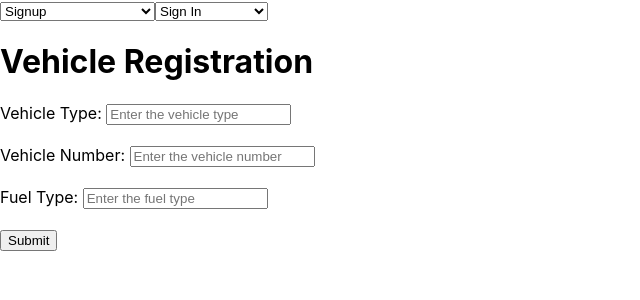
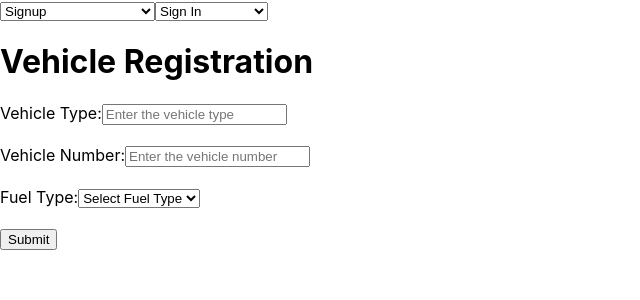
Before and after one commit to Kirisi15/Fuel_Station, a React (Create React App) app in the folder fuel_station_frontend/: page /vehicleReg in a window 1280 px wide. Shown: the top 300 px of the page, without its empty margins (0-640 px from the left). Built offline with nearby package versions, Linux system fonts and the light colour scheme.

Commit message:
fueltype option update for vehicleRegistration

```diff
--- a/fuel_station_frontend/src/vehicle/VehicleRegistration.js
+++ b/fuel_station_frontend/src/vehicle/VehicleRegistration.js
@@ -1,6 +1,6 @@
 import { useState } from "react";
 import React from "react";
-import { QRCodeCanvas } from "qrcode.react"; // Correctly import QRCodeCanvas from qrcode.react
+import { QRCodeCanvas } from "qrcode.react";
 import axios from "axios";
 
 function VehicleRegistration() {
@@ -10,15 +10,35 @@ function VehicleRegistration() {
     fuelType: "",
   });
 
-  const [vehicleId, setVehicleId] = useState(null); // To store the generated vehicle ID
-  const [qrCodeData, setQrCodeData] = useState(null); // To store the QR code content
+  const [vehicleId, setVehicleId] = useState(null);
+  const [qrCodeData, setQrCodeData] = useState(null);
+  const [error, setError] = useState(""); // State to track validation or API errors
 
   const handleChanges = (e) => {
     setVehicles({ ...values, [e.target.name]: e.target.value });
   };
 
+  const validateForm = () => {
+    if (!values.vehicleType || !values.vehicleNumber || !values.fuelType) {
+      setError("All fields are required.");
+      return false;
+    }
+    if (!/^[A-Za-z]+$/.test(values.vehicleType)) {
+      setError("Vehicle type should contain only alphabets.");
+      return false;
+    }
+    if (!/^[A-Za-z0-9-]+$/.test(values.vehicleNumber)) {
+      setError("Vehicle number should be alphanumeric (e.g., ABC-1234).");
+      return false;
+    }
+    setError("");
+    return true;
+  };
+
   const handleSubmit = async (e) => {
     e.preventDefault();
+    if (!validateForm()) return;
+
     try {
       const response = await axios.post(
         "http://localhost:8080/api/vehicle",
@@ -28,16 +48,13 @@ function VehicleRegistration() {
         }
       );
 
-      // Assuming the backend responds with the newly generated vehicle ID
       const generatedVehicleId = response.data.vehicleId;
 
       setVehicleId(generatedVehicleId);
 
-      // Generate QR code content (you can customize this as needed)
       const qrData = `Vehicle ID: ${generatedVehicleId}, Vehicle Type: ${values.vehicleType}, Vehicle Number: ${values.vehicleNumber}, Fuel Type: ${values.fuelType}`;
       setQrCodeData(qrData);
 
-      // Reset the form
       setVehicles({
         vehicleType: "",
         vehicleNumber: "",
@@ -46,7 +63,7 @@ function VehicleRegistration() {
 
       alert("Vehicle successfully added");
     } catch (error) {
-      alert("Network error occurred. Please try again.");
+      setError("Failed to register the vehicle. Please try again.");
     }
   };
 
@@ -54,52 +71,56 @@ function VehicleRegistration() {
     <div className="container">
       <h1>Vehicle Registration</h1>
       <form onSubmit={handleSubmit}>
-        <label htmlFor="vehicleType">Vehicle Type: </label>
+        {error && <p style={{ color: "red" }}>{error}</p>} {/* Display validation or API error */}
+        <label htmlFor="vehicleType">Vehicle Type:</label>
         <input
           type="text"
           placeholder="Enter the vehicle type"
           name="vehicleType"
-          onChange={(e) => handleChanges(e)}
+          onChange={handleChanges}
           required
           value={values.vehicleType}
         />
         <br />
         <br />
 
-        <label htmlFor="vehicleNumber">Vehicle Number: </label>
+        <label htmlFor="vehicleNumber">Vehicle Number:</label>
         <input
           type="text"
           placeholder="Enter the vehicle number"
           name="vehicleNumber"
-          onChange={(e) => handleChanges(e)}
+          onChange={handleChanges}
           value={values.vehicleNumber}
           required
         />
         <br />
         <br />
 
-        <label htmlFor="fuelType">Fuel Type: </label>
-        <input
-          type="text"
-          placeholder="Enter the fuel type"
+        <label htmlFor="fuelType">Fuel Type:</label>
+        <select
           name="fuelType"
-          onChange={(e) => handleChanges(e)}
+          onChange={handleChanges}
+          value={values.fuelType}
           required
-          value={values.fuelType}
-        />
+        >
+          <option value="">Select Fuel Type</option>
+          <option value="Petrol">Petrol</option>
+          <option value="Diesel">Diesel</option>
+          <option value="CNG">CNG</option>
+          <option value="Electric">Electric</option>
+        </select>
         <br />
         <br />
 
         <button type="submit">Submit</button>
       </form>
 
-      {/* Display the QR code if vehicle ID is generated */}
       {vehicleId && (
         <div>
           <h2>Vehicle Registered Successfully!</h2>
           <p>Vehicle ID: {vehicleId}</p>
           <h3>QR Code:</h3>
-          <QRCodeCanvas value={qrCodeData} /> {/* Use QRCodeCanvas to generate the QR code */}
+          <QRCodeCanvas value={qrCodeData} />
           <p>Scan this QR code to view vehicle details.</p>
         </div>
       )}
```
